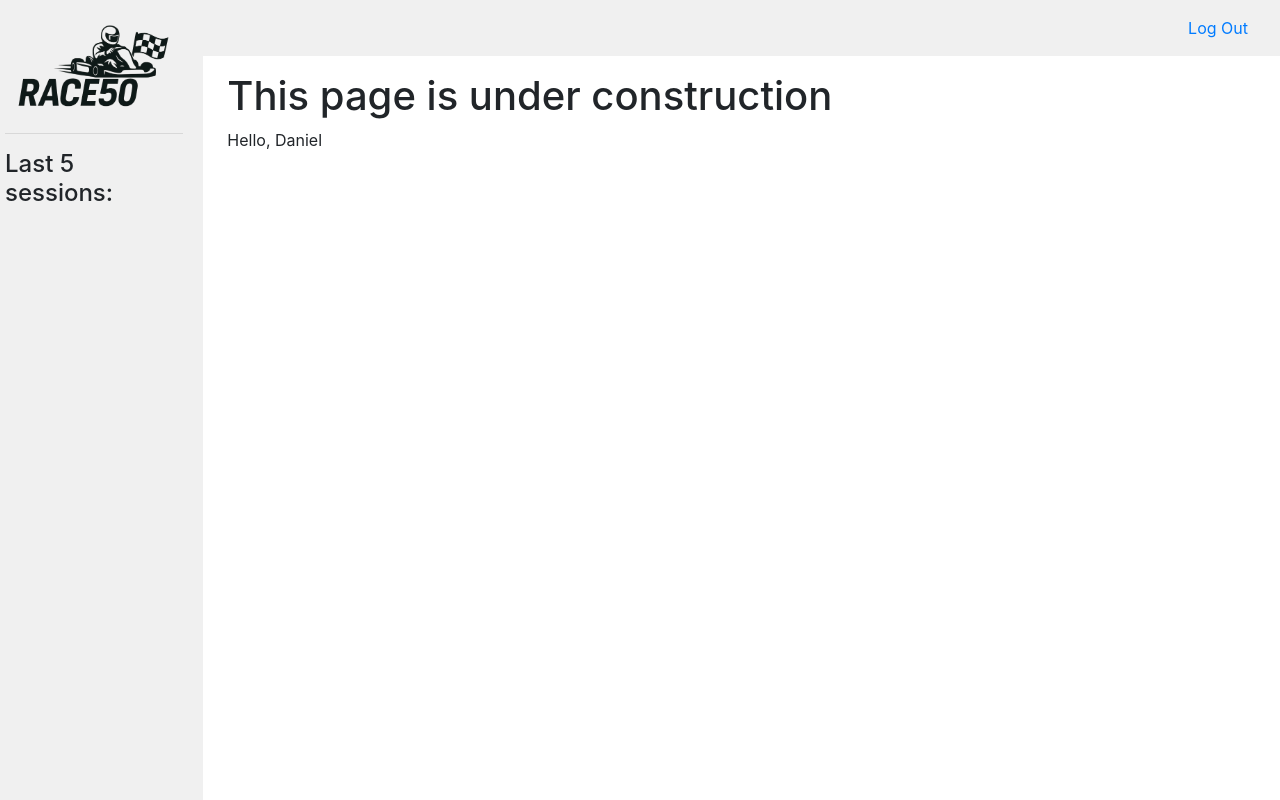
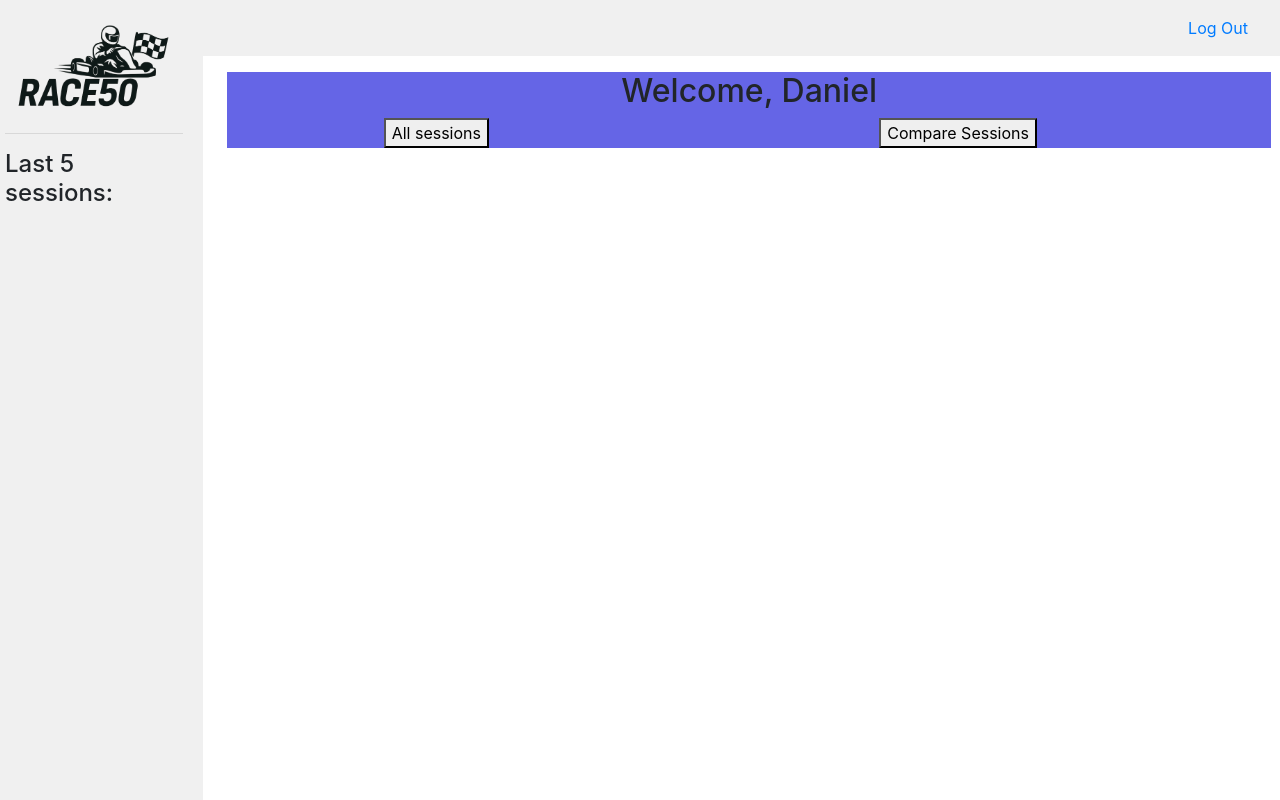
Before and after one commit to danielsaboridotorresia/Race50, a Django app: page /race50/ in a window 1280 px wide. Run offline with Django 5.2, Linux system fonts and the light colour scheme; a user stored in the database is signed in; some libraries are stand-ins or nearby versions.

Commit message:
feat: logged in index header

```diff
--- a/race50/static/race50/style.css
+++ b/race50/static/race50/style.css
@@ -4,6 +4,7 @@ body {
     background-color: white;
     overflow-x: hidden;
 }
+
 
 /* Sidebar on the left */
 .sidebar {
@@ -19,17 +20,18 @@ body {
   align-items: center;
   height: auto;
 }
-
 .logo {
     display: flex;
     max-width: 100%;
     height: auto;
 }
 
+
 /* The whole page except sidebar */
 .main {
     padding: 0px;
 }
+
 
 /* Navigation bar on the top of the screen */
 .navbar {
@@ -39,6 +41,7 @@ ul, li {
     list-style-type: none;
 }
 
+
 /* The inside of the page */
 .inside-body {
   display: block;
@@ -47,7 +50,8 @@ ul, li {
   box-sizing: border-box;
 }
 
-/* Index page */
+
+/* Index page when user is not logged in */
 .index-article {
   width: 100%;
   line-height: 1.55;
@@ -69,28 +73,36 @@ ul, li {
 .index-images-wrap {
     text-align: center;
 }
-
 /* The three images on the bottom */
 .image-upload{
     width: 260px;
     height: 280px;
 }
-
 .image-compare{
     width: 260px;
     height: 280px;
 }
-
 .image-analysis{
     width: 260px;
     height: 280px;
 }
-
-
 .index-images {
     height: 260px;
     width: auto;
 }
+
+
+/* Index page when user is logged in */
+.header{
+    background-color: rgb(101, 101, 230);
+}
+.header-title {
+    text-align: center;
+}
+.header-buttons{
+    text-align: center;
+}
+
 
 /* Clearfix utility */
 .clearfix::after {
@@ -98,11 +110,9 @@ ul, li {
   display: table;
   clear: both;
 }
-
 @media (max-width: 992px) {
   .index-floated-image { width: 45%; }
 }
-
 @media (max-width: 768px) {
   .index-floated-image {
     float: none;
--- a/race50/templates/race50/index.html
+++ b/race50/templates/race50/index.html
@@ -6,8 +6,19 @@
 {% endblock %}
 {% block body %}
 {% if user.is_authenticated %}
-    <h1>This page is under construction</h1>
-    <p>Hello, {{ request.user }}</p>
+    <div class="header">
+        <div class="header-title">
+            <h2>Welcome, {{ request.user }}</h2>
+        </div>
+        <div class="header-buttons" style="width: 100%; display: table;">
+            <div class="header-buttons-sessions" style="display: table-cell;">
+                <button>All sessions</button>
+            </div>
+            <div class="header-buttons-compare" style="display: table-cell;">
+                <button>Compare Sessions</button>
+            </div>
+        </div>
+    </div>
 {% else %}
     <div class="index-article">
         <p class="index-text">Karting is more than just raw speed — it’s the art of precision, the science of consistency, and the pursuit of constant progress. Every time you get into the kart, you aren’t just driving laps; you’re writing a story of performance, a sequence of braking points, throttle applications, corner entries, and exits that add up to something greater than the stopwatch alone can show. Every lap tells a story, and within that story are hidden lessons — lessons that can make you not just faster, but smarter, calmer, and more consistent behind the wheel. Race50 exists to help you unlock those lessons.</p>
```
Also changed, not shown: db.sqlite3.
